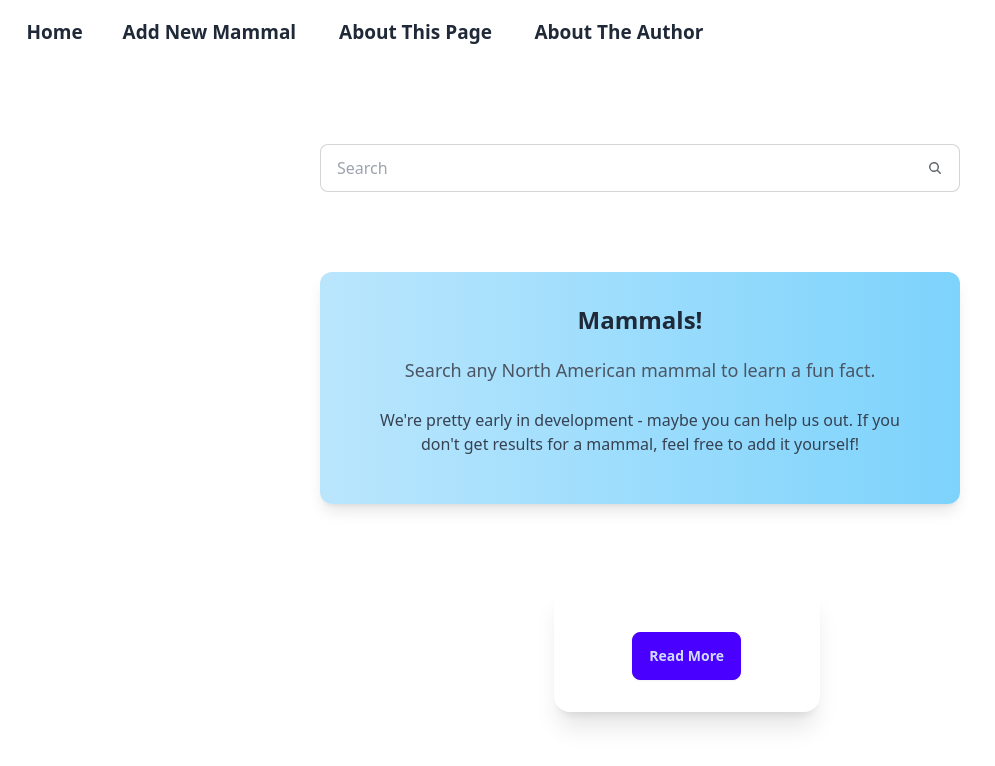
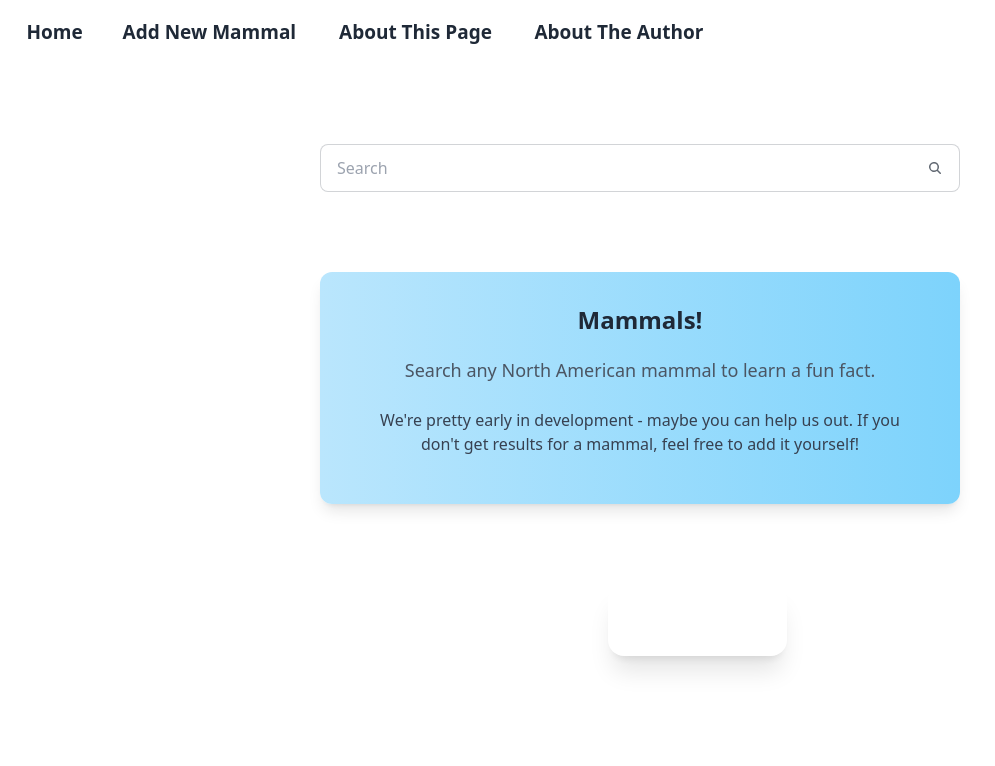
Before and after one commit to JamesDiStef/mammals, an Angular app: page / in a window 1280 px wide. Shown: the top 766 px of the page, without its empty margins (0-995 px from the left). Built offline with nearby package versions, Linux system fonts and the light colour scheme.

Commit message:
hide read more button if no animal has been fetched yet

```diff
--- a/src/app/search/selected-animal/selected-animal.component.html
+++ b/src/app/search/selected-animal/selected-animal.component.html
@@ -2,10 +2,12 @@
   <div class="card-body">
     <h2 class="card-title">{{ animal?.species }}</h2>
     <p>{{ animal?.description }}</p>
+    @if(animal){
     <div class="card-actions justify-center">
-      <a href="{{ animal?.wiki }}" target="_blank" class="btn btn-primary"
+      <a href="{{ animal.wiki }}" target="_blank" class="btn btn-primary"
         >Read More</a
       >
     </div>
+    }
   </div>
 </div>
```
